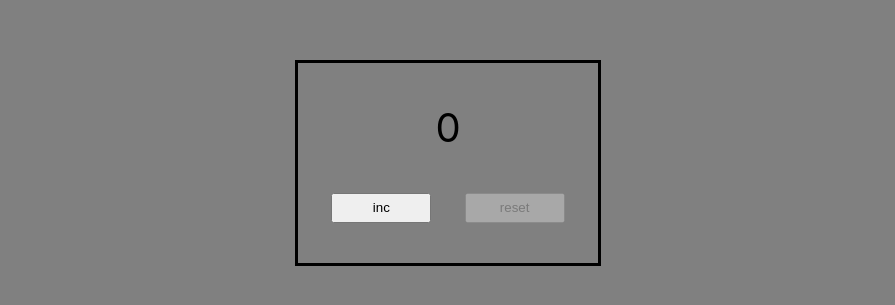
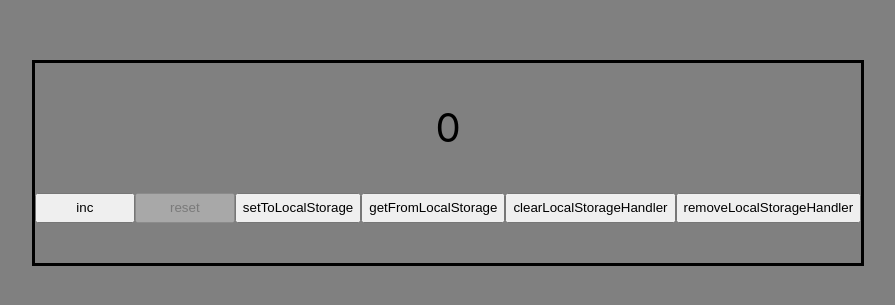
Before and after one commit to fogelo/counter, a React (Create React App) app: page / in a window 1280 px wide. Shown: the part 237-542 px from the top of the page, without its empty margins (192-1087 px from the left). Built offline with nearby package versions, Linux system fonts and the light colour scheme.

Commit message:
localStorage, setItem, getItem, clear, removeItem

```diff
--- a/src/App.tsx
+++ b/src/App.tsx
@@ -15,6 +15,26 @@ function App() {
     const reset = () => {
         setValue(0)
     }
+
+    const setToLocalStorageHandler = () => {
+        localStorage.setItem('count', JSON.stringify(value))
+        localStorage.setItem('count2', JSON.stringify(value))
+    }
+    const getFromLocalStorageHandler = () => {
+        const value = localStorage.getItem('count')
+
+        if (value) {
+            setValue(JSON.parse(value))
+        }
+    }
+
+    const clearLocalStorageHandler = () => {
+        localStorage.clear()
+    }
+
+    const removeLocalStorageHandler = () => {
+        localStorage.removeItem('count2')
+    }
     return (
         <div className="App">
             <div className={'counter'}>
@@ -24,6 +44,10 @@ function App() {
                 <div className={'buttons'}>
                     <Button className={'button'} onClick={increment} name={'inc'} disabled={value === MAX_VALUE}/>
                     <Button className={'button'} onClick={reset} name={'reset'} disabled={value === 0}/>
+                    <button onClick={setToLocalStorageHandler}>setToLocalStorage</button>
+                    <button onClick={getFromLocalStorageHandler}>getFromLocalStorage</button>
+                    <button onClick={clearLocalStorageHandler}>clearLocalStorageHandler</button>
+                    <button onClick={removeLocalStorageHandler}>removeLocalStorageHandler</button>
                 </div>
             </div>
         </div>
```
